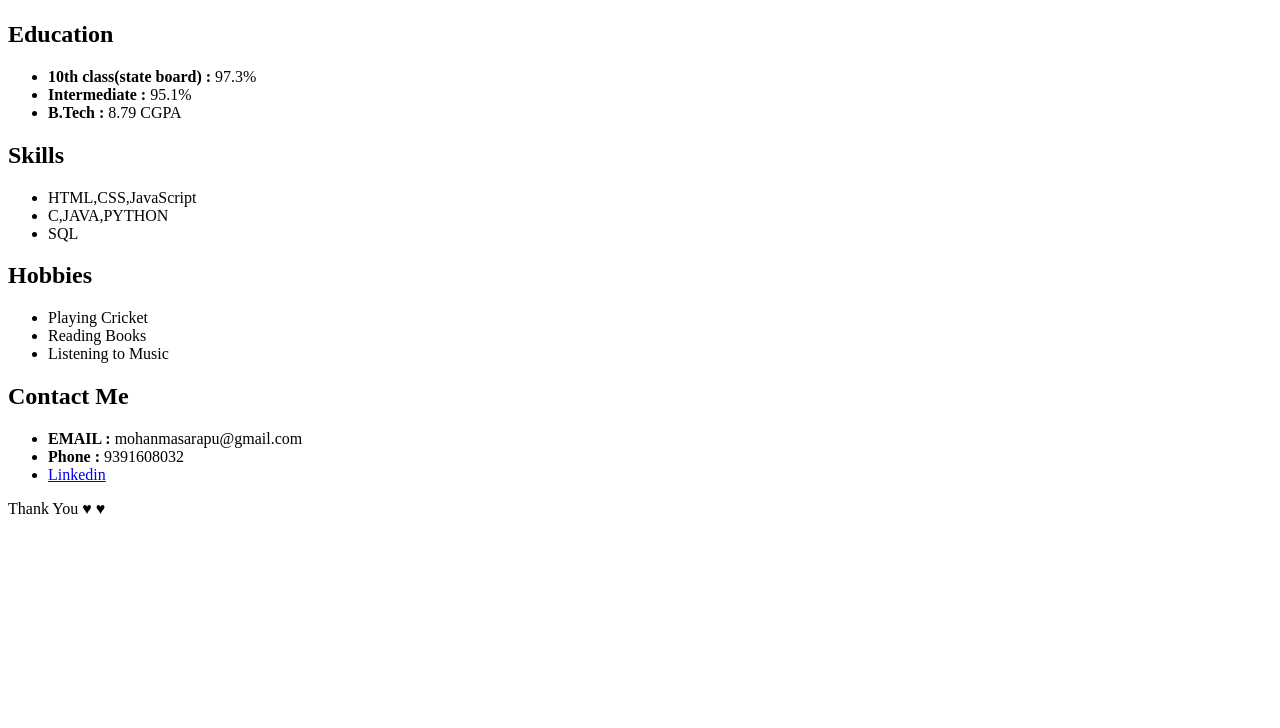
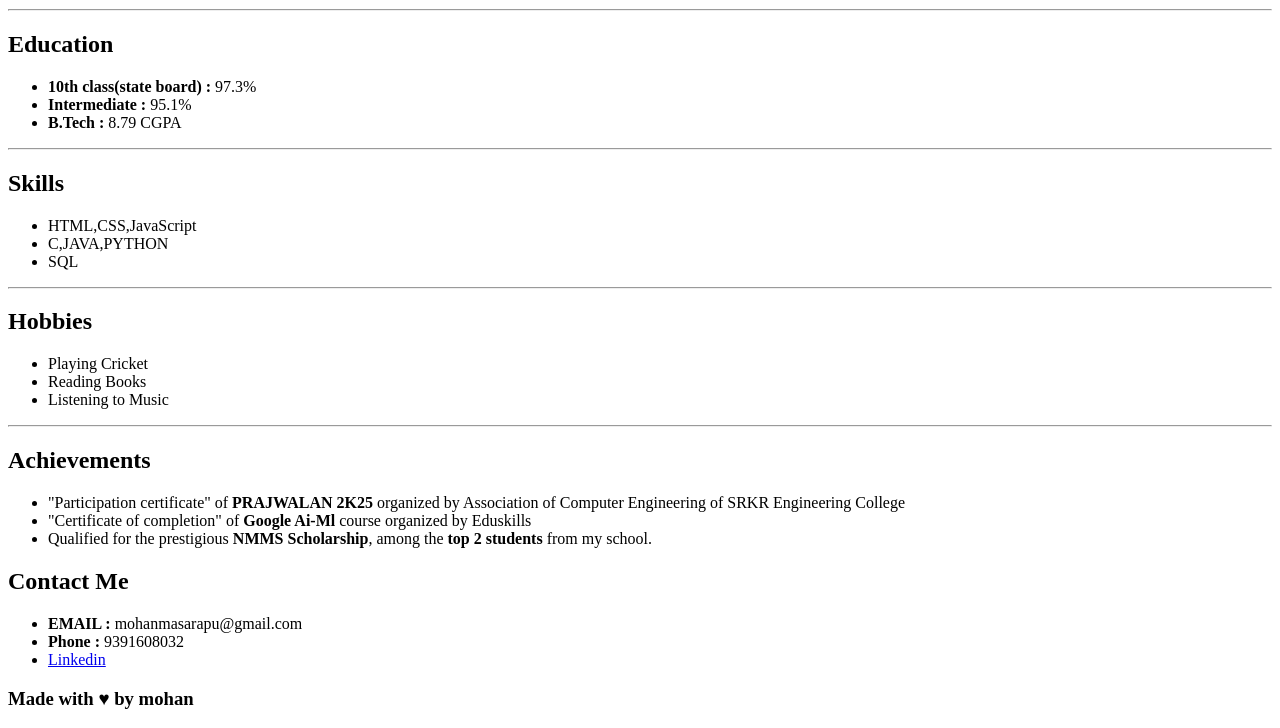
Before and after one commit to mohankrishna2006/FSD-2, a plain HTML site: page index.html in a window 1280 px wide. Shown: the part 267-995 px from the top of the page. Before the commit the page ends 801 px from the top, so only its background shows below. Drawn offline with Linux system fonts and the light colour scheme.

Commit message:
Update index.html

```diff
--- a/index.html
+++ b/index.html
@@ -6,34 +6,55 @@
     <title>mohan's portfolio</title>
 </head>
 <body>
+    <header>
         <h1>Masarapu Mohan Krishna</h1>
         <p>I love coding :)</p>
         <img src="mohan.jpg" alt="MMK" width="150px" height="150px">
+        <hr>
+    </header>
+    <section>
         <h2>Education</h2>
         <ul>
             <li><b>10th class(state board) :</b> 97.3%</li>
             <li><b>Intermediate :</b> 95.1%</li>
             <li><b>B.Tech :</b> 8.79 CGPA</li>
         </ul>
+        <hr>
+   </section>
+   <section>
         <h2>Skills</h2>
         <ul>
             <li>HTML,CSS,JavaScript</li>
             <li>C,JAVA,PYTHON</li>
             <li>SQL</li>
         </ul>
+        <hr>
+   </section>
+   <section>
         <h2>Hobbies</h2>
         <ul>
             <li>Playing Cricket</li>
             <li>Reading Books</li>
             <li>Listening to Music</li>
         </ul>
+        <hr>
+   </section>
+   <section>
+        <h2>Achievements</h2>
+        <ul>
+            <li>&quot;Participation certificate&quot; of  <STRONG>PRAJWALAN 2K25</STRONG>  organized by Association of Computer Engineering of SRKR Engineering College </li>
+            <li>&quot;Certificate of completion&quot; of  <STRONG>Google Ai-Ml</STRONG>  course organized by Eduskills</li>
+            <li>Qualified for the prestigious <STRONG>NMMS Scholarship</STRONG>, among the <STRONG>top 2 students</STRONG> from my school.</li>
+        </ul>
+   </section>
+   <footer>
         <h2>Contact Me</h2>
         <ul>
             <li><b>EMAIL :</b> mohanmasarapu@gmail.com</li>
             <li><b>Phone :</b> 9391608032</li>
             <li><a href="https://www.linkedin.com/in/masarapu-mohan-krishna-550972353/" target="_blank"> Linkedin</a></li>
         </ul>
-
-   <p>Thank You &hearts; &hearts;</p>
+        <h3>Made with &hearts; by mohan</h3>
+   </footer>
 </body>
 </html>
```
Lines whose indentation alone changed are shown as unchanged.
